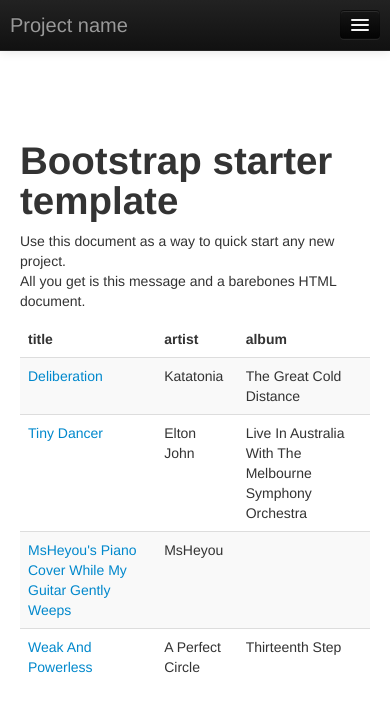
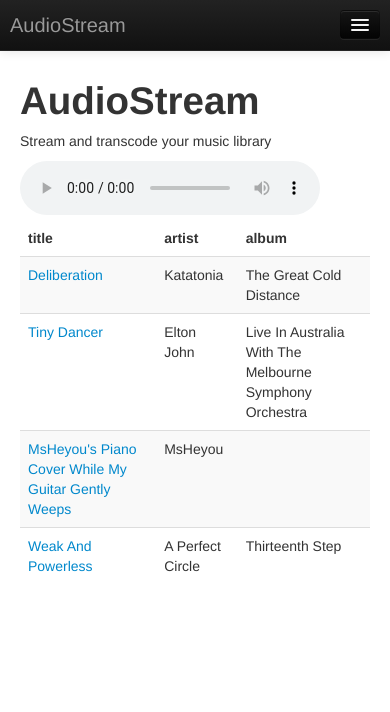
Before and after one commit to nickdesaulniers/MyFirstBootstrap, a plain HTML site: page index.html in a window 390 px wide. Drawn offline with nearby package versions, Linux system fonts and the light colour scheme.

Commit message:
getting the feeling that responsive design == css hacks

```diff
--- a/index.html
+++ b/index.html
@@ -25,12 +25,17 @@
       table td:nth-child(7),
       table th:nth-child(7) {display: none;}
     }
-    div#content {
+    body {
       padding-top: 60px; /* 60px to make the container go all the way to the bottom of the topbar */
+    }
+    @media only screen and (max-width: 979px) {
+      body {
+        padding-top: 0;
+      }
     }
   </style>
 </head>
-<body id="index" onload="">
+<body>
   <div class="navbar navbar-inverse navbar-fixed-top">
     <div class="navbar-inner">
       <div class="container">
@@ -39,7 +44,7 @@
           <span class="icon-bar"></span>
           <span class="icon-bar"></span>
         </a>
-        <a class="brand" href="#">Project name</a>
+        <a class="brand" href="#">AudioStream</a>
         <div class="nav-collapse collapse">
           <ul class="nav">
             <li class="active"><a href="#">Home</a></li>
@@ -51,9 +56,16 @@
     </div>
   </div>
   <div class="container-fluid">
-    <div id="content">
-      <h1>Bootstrap starter template</h1>
-      <p>Use this document as a way to quick start any new project.<br> All you get is this message and a barebones HTML document.</p>
+    <div class="row-fluid">
+      <div class="span3">
+        <h1>AudioStream</h1>
+        <p>Stream and transcode your music library</p>
+      </div>
+      <div class="span4">
+        <audio controls></audio>
+      </div>
+    </div>
+    <div class="row-fluid">
       <table class="table table-striped">
         <thead>
           <tr>
```
